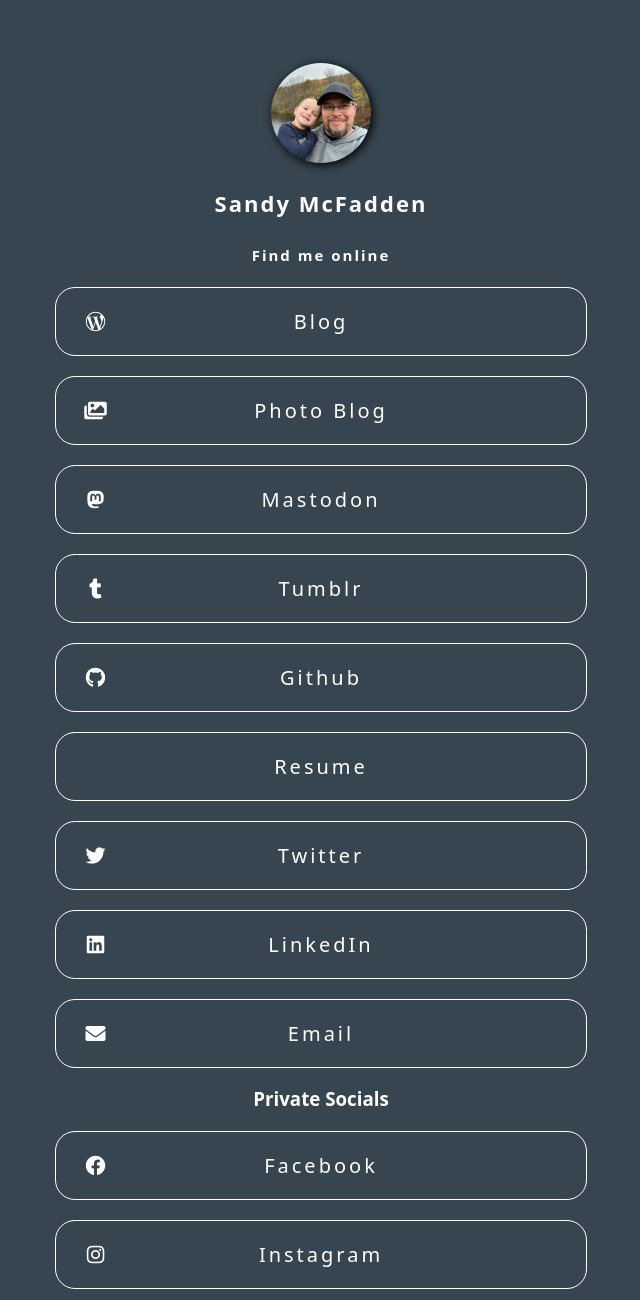
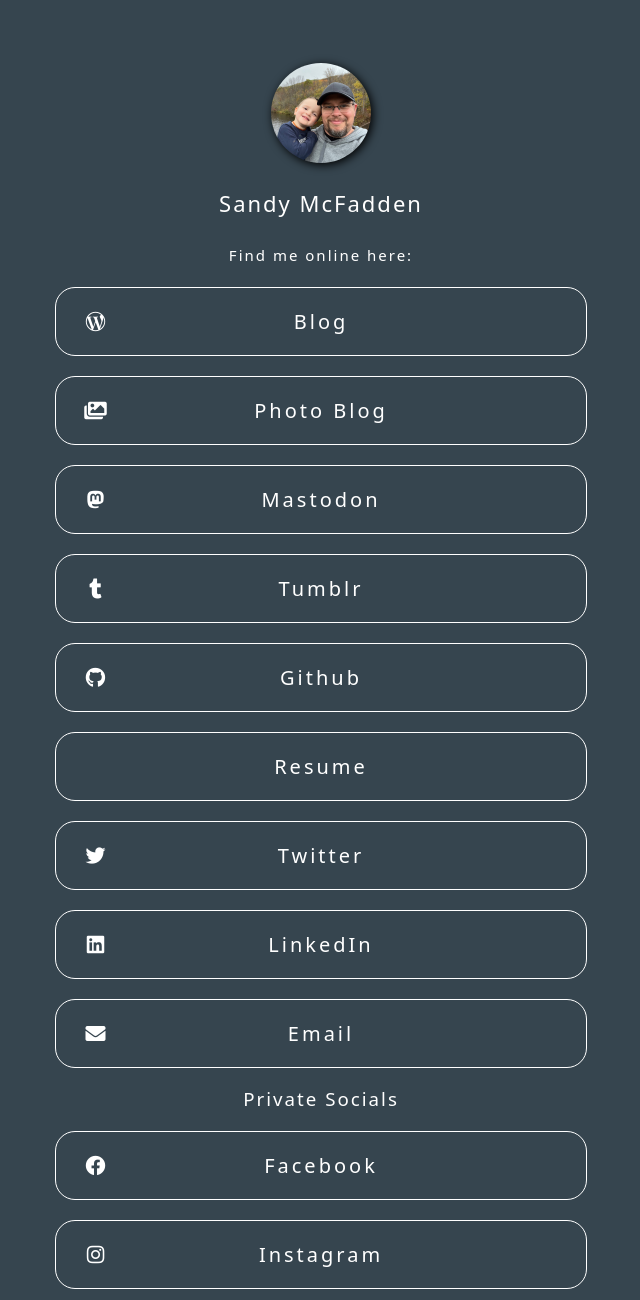
Before and after one commit to sandymcfadden/link-site, a plain HTML site: page index.html in a window 1280 px wide. Shown: the whole page, without its empty margins (319-959 px from the left). Drawn offline with Linux system fonts and the light colour scheme.

Commit message:
Little CSS cleanup

```diff
--- a/css/style.css
+++ b/css/style.css
@@ -1,6 +1,7 @@
 body {
   background-color: #36454F;
   font-family: system-ui, -apple-system, BlinkMacSystemFont, 'Segoe UI', Roboto, Oxygen, Ubuntu, Cantarell, 'Open Sans', 'Helvetica Neue', sans-serif;
+  color: #fff;
 }
 
 img {
@@ -20,25 +21,20 @@ ul, li {
   padding-left: 0;
 }
 
+h1, h2, h3 {
+  text-align: center;
+  letter-spacing: 2px;
+  font-weight: normal;
+}
+
 h1 {
-  text-align: center;
   padding: 10px;
-  color: white;
   font-size: 22px;
-  letter-spacing: 2px;
 }
 
 h2 {
-  text-align: center;
   padding: 2px;
-  color: white;
   font-size: 15px;
-  letter-spacing: 2px;
-}
-
-h3 {
-  color: #fff;
-  text-align: center;
 }
 
 li a {
@@ -56,8 +52,8 @@ li a {
   font-size: 20px;
   letter-spacing: 3px;
   text-decoration: none;
-  color: rgb(255, 255, 255);
   transition: color .5s;
+  color: #fff;
 }
 
 li a i {
--- a/index.html
+++ b/index.html
@@ -25,7 +25,7 @@
     <img src="img/sandy.jpg" alt="Sandy McFadden" />
 
     <h1>Sandy McFadden</h1>
-    <h2>Find me online</h2>
+    <h2>Find me online here:</h2>
 
     <ul>
         <li>
```
